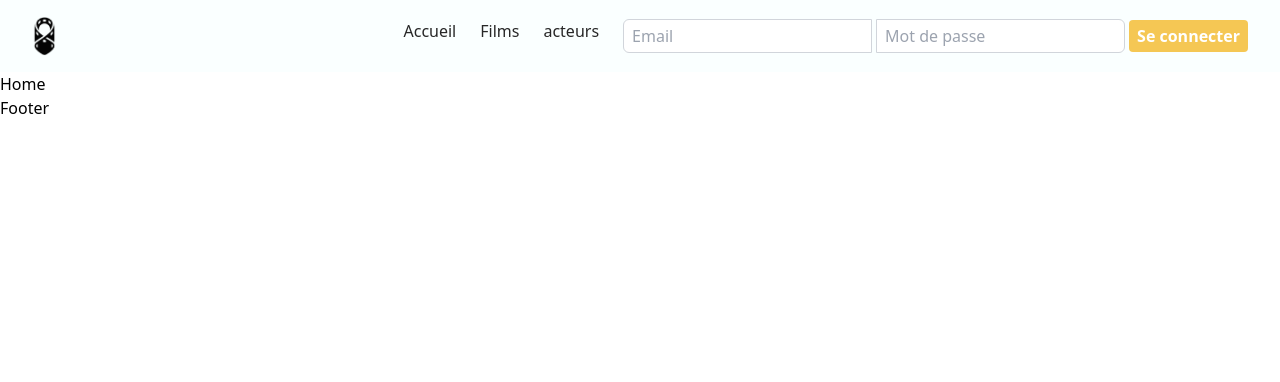
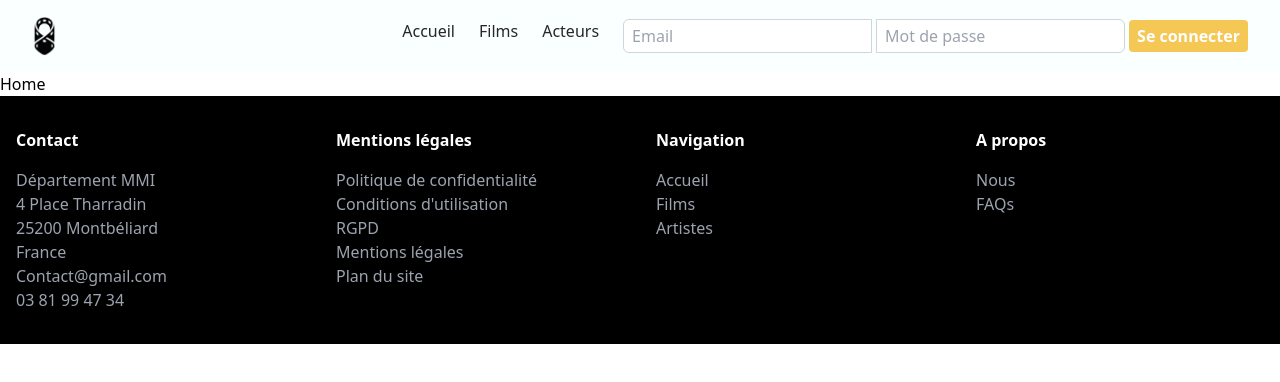
Before and after one commit to MMI-NFC-DEV-2022/sae-401-Kujundzic-Minel, a Vue app: page / in a window 1280 px wide. Shown: the top 382 px of the page. Built offline with nearby package versions, Linux system fonts and the light colour scheme; what @formkit/vue would draw is missing.

Commit message:
début css

```diff
--- a/src/components/FooterPage.vue
+++ b/src/components/FooterPage.vue
@@ -1,7 +1,38 @@
 <script setup lang="ts"></script>
 
 <template>
-  <div>
-    <h1>Footer</h1>
-  </div>
+  <footer class="bg-black py-8">
+    <div class="container mx-auto px-4">
+      <div class="grid grid-cols-1 md:grid-cols-2 lg:grid-cols-4 gap-8">
+        <div>
+          <h3 class="text-white font-bold mb-4">Contact</h3>
+          <p class="text-gray-400">Département MMI</p>
+          <p class="text-gray-400">4 Place Tharradin</p>
+          <p class="text-gray-400">25200 Montbéliard</p>
+          <p class="text-gray-400">France</p>
+          <p class="text-gray-400">Contact@gmail.com</p>
+          <p class="text-gray-400">03 81 99 47 34</p>
+        </div>
+        <div>
+          <h3 class="text-white font-bold mb-4">Mentions légales</h3>
+          <p class="text-gray-400">Politique de confidentialité</p>
+          <p class="text-gray-400">Conditions d'utilisation</p>
+          <p class="text-gray-400">RGPD</p>
+          <p class="text-gray-400">Mentions légales</p>
+          <p class="text-gray-400">Plan du site</p>
+        </div>
+        <div>
+          <h3 class="text-white font-bold mb-4">Navigation</h3>
+          <p class="text-gray-400">Accueil</p>
+          <p class="text-gray-400">Films</p>
+          <p class="text-gray-400">Artistes</p>
+        </div>
+        <div>
+          <h3 class="text-white font-bold mb-4">A propos</h3>
+          <p class="text-gray-400">Nous</p>
+          <p class="text-gray-400">FAQs</p>
+        </div>
+      </div>
+    </div>
+  </footer>
 </template>
--- a/src/components/HeaderPage.vue
+++ b/src/components/HeaderPage.vue
@@ -51,7 +51,7 @@ const showMenu = ref(true)
     >
       <a href="/" class="hover:text-gray-300">Accueil</a>
       <a href="/films" class="hover:text-gray-300">Films</a>
-      <a href="/acteurs" class="hover:text-gray-300">acteurs</a>
+      <a href="/acteurs" class="hover:text-gray-300">Acteurs</a>
       <Login />
     </nav>
   </header>
--- a/src/components/UnActeur.vue
+++ b/src/components/UnActeur.vue
@@ -13,16 +13,16 @@ const { data: FilmsActeurs } = await supabase
   .select('films(id, film_name, film_cover)')
   .eq('id_acteur', route.params.id)
 </script>
+
 <template>
   <div>
-    <h1>Acteurs</h1>
-    <div class="justify-between w-full pb-5">
+    <div class=" justify-between w-full pb-5">
       <img
         :src="ActeurData!.actor_img"
         alt="Cover image"
         class="rounded-lg h-80 w-80 object-cover object-top my-4"
       />
-      <h1 class="text-black text-xl font-bold">
+      <h1 class="text-black text-xl">
         {{ ActeurData!.actor_name }} {{ ActeurData!.actor_first_name }}
       </h1>
     </div>
@@ -34,9 +34,9 @@ const { data: FilmsActeurs } = await supabase
       <img
         :src="filmacteur.films.film_cover"
         alt="Cover image"
-        class="rounded-lg h-80 w-80 object-cover object-top"
+        class="rounded-lg h-40 w-40 object-cover object-top mt-4"
       />
-      <h1 class="text-black text-xl font-bold">{{ filmacteur.films.film_name }}</h1>
+      <h1 class="text-[#272727] text-xl">{{ filmacteur.films.film_name }}</h1>
     </router-link>
   </div>
 </template>
--- a/src/components/UnFilm.vue
+++ b/src/components/UnFilm.vue
@@ -63,14 +63,14 @@ console.log(FilmsActeurs)
   <h2>Acteurs</h2>
   <div v-for="Unacteur in FilmsActeurs">
     <router-link :to="`/acteurs/${Unacteur.id_acteur}`">
-      <p class="text-white text-xl font-bold">
-        {{ Unacteur.acteurs.actor_name }} {{ Unacteur.acteurs.actor_first_name }}
-      </p>
       <img
         :src="Unacteur.acteurs.actor_img"
         alt="Image de l'acteur"
-        class="w-32 h-32 object-cover"
+        class="rounded-lg h-40 w-40 object-cover object-top mt-4"
       />
+      <p class="text-[#272727] text-xl">
+        {{ Unacteur.acteurs.actor_name }} {{ Unacteur.acteurs.actor_first_name }}
+      </p>
     </router-link>
   </div>
 </template>
```
